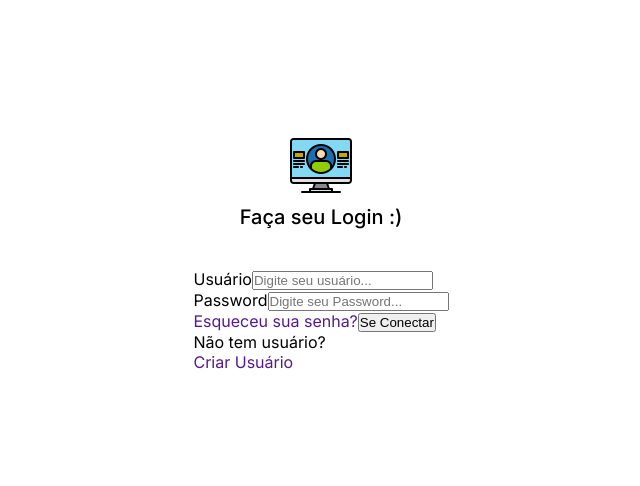
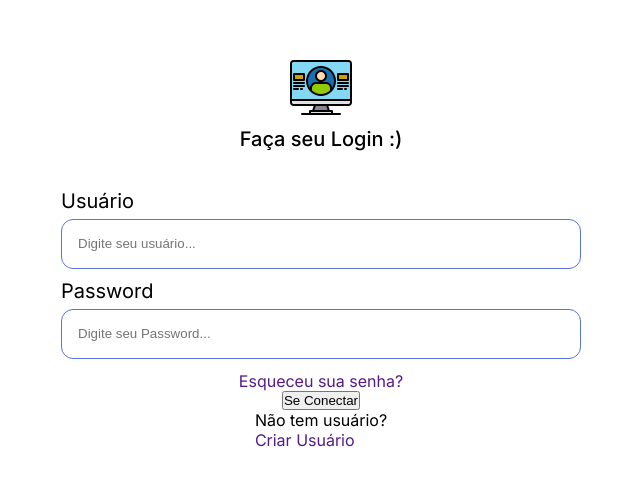
Before and after one commit to Martarelli/ReactPratice, a React (Vite) app: page / in a window 1280 px wide. Shown: the part 148-634 px from the top of the page, without its empty margins (319-959 px from the left). Built offline with nearby package versions, Linux system fonts and the light colour scheme.

Commit message:
feat: form style for labels and inputs

```diff
--- a/src/App.css
+++ b/src/App.css
@@ -33,3 +33,37 @@ html, body {
     font-size: 1.25rem;
     font-weight: 500;
 }
+
+.container form {
+    display: flex;
+    align-items: center;
+    flex-direction: column;
+}
+
+.container form .inputContainer {
+    display: flex;
+    align-items: flex-start;
+    flex-direction: column;
+}
+
+.container form .inputContainer label {
+    font-weight: 400;
+    font-size: 1.25rem;
+    line-height: 1.25rem;
+    padding-bottom: 0.5rem;
+}
+
+.container form .inputContainer input {
+    display: flex;
+    flex-direction: row;
+    align-items: flex-start;
+    padding: 1rem;
+    margin-bottom: 0.75rem;
+
+    width: 520px;
+    height: 50px;
+
+    border: 1px solid #5C73DB;
+    border-radius: 0.75rem;
+
+}
```
